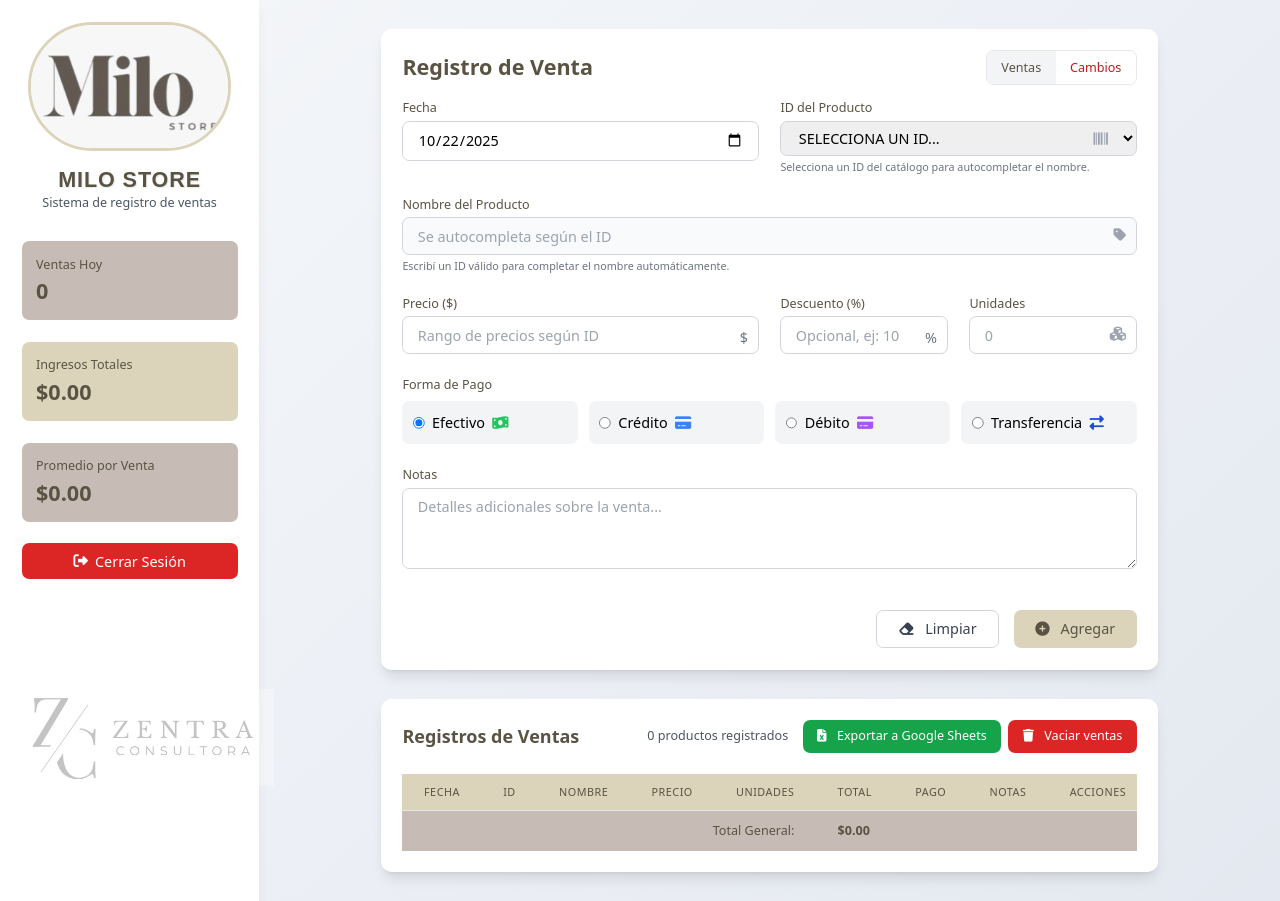
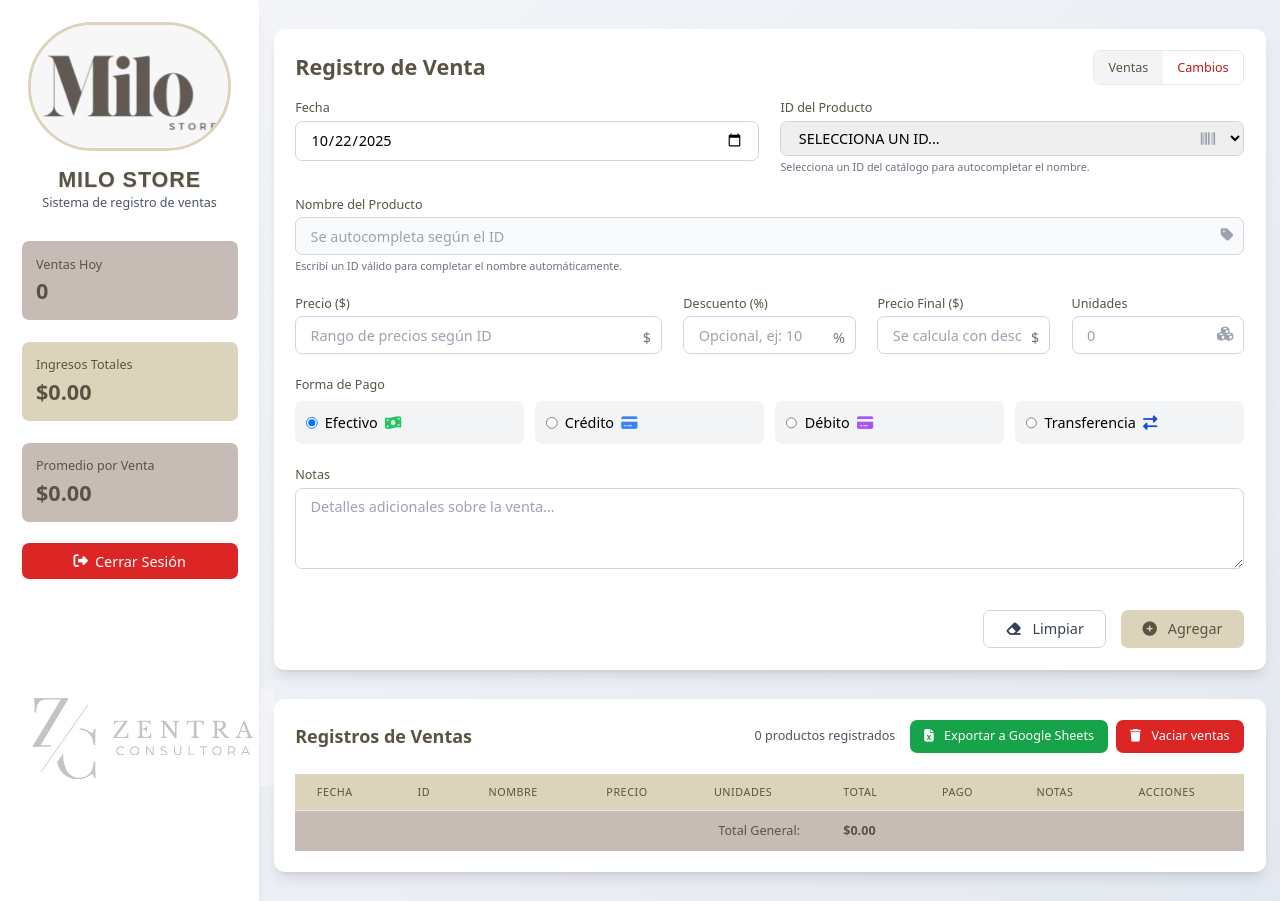
Before and after one commit to MaateoSuar/Milo-Py, a Flask app: page / in a window 1280 px wide. Run offline with Flask 3, Linux system fonts and the light colour scheme; a user stored in the database is signed in; some libraries are stand-ins or nearby versions.

Commit message:
Precio Final con Descuento, Imput en registro de ventas

```diff
--- a/static/app.js
+++ b/static/app.js
@@ -15,6 +15,7 @@ document.addEventListener('DOMContentLoaded', () => {
     const inputNombre = document.getElementById('nombre');
     const inputPrecio = document.getElementById('precio');
     const inputUnidades = document.getElementById('unidades');
+    const inputPrecioFinal = document.getElementById('precioFinal');
     const inputPago = document.querySelector('input[name="pago"]:checked');
     const inputNotas = document.getElementById('notas');
     const fechaField = document.getElementById('fecha');
@@ -29,6 +30,7 @@ document.addEventListener('DOMContentLoaded', () => {
     const descuentoGroup = document.getElementById('descuentoGroup');
     const precioGroup = document.getElementById('precioGroup');
     const unidadesGroup = document.getElementById('unidadesGroup');
+    const precioFinalGroup = document.getElementById('precioFinalGroup');
     // Tabs y tarjeta
     const tabVenta = document.getElementById('tabVenta');
     const tabCambio = document.getElementById('tabCambio');
@@ -37,6 +39,7 @@ document.addEventListener('DOMContentLoaded', () => {
 
     // Estado de pestaña actual
     let isCambio = false;
+    let precioFinalTouched = false; // si el usuario editó manualmente precioFinal
 
     const NOTAS_PLACEHOLDER_VENTA = 'Detalles adicionales sobre la venta...';
     const NOTAS_PLACEHOLDER_CAMBIO = 'CAMBIO - ';
@@ -57,9 +60,18 @@ document.addEventListener('DOMContentLoaded', () => {
             if (inputNotas && (!inputNotas.value || !inputNotas.value.startsWith(NOTAS_PLACEHOLDER_CAMBIO))) {
                 inputNotas.value = NOTAS_PLACEHOLDER_CAMBIO;
             }
-            // Ocultar descuento en Cambios y limpiar su valor
+            // Ocultar descuento y precio final en Cambios y limpiar su valor
             if (descuentoGroup) descuentoGroup.classList.add('hidden');
             if (inputDescuento) inputDescuento.value = '';
+            if (precioFinalGroup) precioFinalGroup.classList.add('hidden');
+            // En Cambios: precioFinal = precio (si no fue tocado manualmente)
+            if (!precioFinalTouched) {
+                if (inputPrecio && inputPrecio.value !== '') {
+                    inputPrecioFinal.value = inputPrecio.value;
+                } else {
+                    inputPrecioFinal.value = '';
+                }
+            }
             // Layout: precio más grande y unidades a la derecha
             if (precioGroup) {
                 precioGroup.classList.remove('md:col-span-2');
@@ -82,8 +94,11 @@ document.addEventListener('DOMContentLoaded', () => {
             if (inputNotas && inputNotas.value === NOTAS_PLACEHOLDER_CAMBIO) {
                 inputNotas.value = '';
             }
-            // Mostrar descuento en Ventas
+            // Mostrar descuento y precio final en Ventas
             if (descuentoGroup) descuentoGroup.classList.remove('hidden');
+            if (precioFinalGroup) precioFinalGroup.classList.remove('hidden');
+            // Recalcular precio final a partir de descuento si no fue tocado manual
+            recalcularPrecioFinalSiAuto();
             // Layout: precio normal y unidades sin alineación forzada
             if (precioGroup) {
                 precioGroup.classList.remove('md:col-span-3');
@@ -114,6 +129,11 @@ document.addEventListener('DOMContentLoaded', () => {
     addBtn.addEventListener('click', handleSubmit);
     resetBtn.addEventListener('click', resetForm);
     exportBtn.addEventListener('click', exportarExcel);
+
+    // Recalcular Precio Final en tiempo real si no fue editado manualmente
+    if (inputPrecio) inputPrecio.addEventListener('input', () => { precioFinalTouched = false; recalcularPrecioFinalSiAuto(); });
+    if (inputDescuento) inputDescuento.addEventListener('input', () => { if (!isCambio) { precioFinalTouched = false; recalcularPrecioFinalSiAuto(); } });
+    if (inputPrecioFinal) inputPrecioFinal.addEventListener('input', () => { precioFinalTouched = true; });
 
     // Evento para el dropdown de IDs
     inputID.addEventListener('change', function() {
@@ -345,6 +365,8 @@ document.addEventListener('DOMContentLoaded', () => {
         }
         inputNombre.value = '';
         if (inputDescuento) inputDescuento.value = '';
+        if (inputPrecioFinal) inputPrecioFinal.value = '';
+        precioFinalTouched = false;
         editIndex = null;
         setHelper('Formulario limpiado. Selecciona un ID del catálogo.', true);
         inputID.focus();
@@ -446,19 +468,34 @@ document.addEventListener('DOMContentLoaded', () => {
 
         let precio = parseFloat(precioValue);
         let unidades = parseInt(unidadesValue);
-        // Aplicar descuento (%) SOLO en Ventas
-        if (!isCambio) {
-            let descuentoPct = 0;
+        // Determinar precio unitario final a enviar: usar Precio Final si está, si no calcular a partir de descuento
+        let precioFinalUnit = null;
+        const descuentoPct = (() => {
+            if (isCambio) return 0;
             if (inputDescuento && inputDescuento.value !== '') {
                 const d = parseFloat(inputDescuento.value);
-                if (!isNaN(d) && isFinite(d)) {
-                    descuentoPct = Math.min(100, Math.max(0, d));
-                }
+                if (!isNaN(d) && isFinite(d)) return Math.min(100, Math.max(0, d));
             }
-            if (!isNaN(precio) && isFinite(precio) && descuentoPct > 0) {
-                precio = +(precio * (1 - (descuentoPct / 100))).toFixed(2);
+            return 0;
+        })();
+
+        if (inputPrecioFinal && inputPrecioFinal.value !== '') {
+            const pf = parseFloat(inputPrecioFinal.value);
+            if (!isNaN(pf) && isFinite(pf)) {
+                precioFinalUnit = pf;
             }
         }
+        if (precioFinalUnit === null) {
+            if (!isNaN(precio) && isFinite(precio)) {
+                precioFinalUnit = +(precio * (1 - (descuentoPct / 100))).toFixed(2);
+            } else {
+                mostrarNotificacion('❌ El precio es inválido', 'error');
+                document.getElementById('precio').focus();
+                return;
+            }
+        }
+        // Usar precio final como precio unitario enviado al backend
+        precio = precioFinalUnit;
         if (isCambio) {
             unidades = -Math.abs(unidades);
         }
@@ -557,6 +594,10 @@ document.addEventListener('DOMContentLoaded', () => {
         document.getElementById('fecha').value = v.fecha;
         document.getElementById('id').value = v.id;
         document.getElementById('precio').value = v.precio;
+        if (inputPrecioFinal) {
+            inputPrecioFinal.value = v.precio; // el precio almacenado es el unitario final
+            precioFinalTouched = true;
+        }
         document.getElementById('unidades').value = v.unidades;
         document.querySelector(`input[name="pago"][value="${v.pago}"]`).checked = true;
         document.getElementById('notas').value = v.notas;
@@ -568,6 +609,25 @@ document.addEventListener('DOMContentLoaded', () => {
     function salirDeEdicion() {
         editIndex = null;
         addBtn.innerHTML = '<i class="fas fa-plus-circle mr-2"></i> Agregar';
+    }
+
+    // ======== PRECIO FINAL: Cálculo automático ========
+    function calcularPrecioFinalUnit() {
+        const precioVal = parseFloat(inputPrecio?.value || '');
+        if (isNaN(precioVal) || !isFinite(precioVal)) return '';
+        if (isCambio) return precioVal.toFixed(2);
+        const dStr = inputDescuento?.value || '';
+        const d = parseFloat(dStr);
+        const descuentoPct = (!isNaN(d) && isFinite(d)) ? Math.min(100, Math.max(0, d)) : 0;
+        const pf = +(precioVal * (1 - (descuentoPct / 100))).toFixed(2);
+        return pf.toFixed(2);
+    }
+
+    function recalcularPrecioFinalSiAuto() {
+        if (!inputPrecioFinal) return;
+        if (precioFinalTouched) return; // respetar edición manual
+        const val = calcularPrecioFinalUnit();
+        inputPrecioFinal.value = val;
     }
 
     // Variables para el modal de confirmación
--- a/templates/index.html
+++ b/templates/index.html
@@ -66,7 +66,7 @@
         </div>
     </div>
 
-    <div class="flex-1 container mx-auto px-4 py-8 max-w-4xl">
+    <div class="flex-1 container mx-auto px-4 py-8 max-w-7xl">
         <!-- Formulario -->
         <div id="ventaFormCard" class="bg-white rounded-xl shadow-lg overflow-hidden">
             <div class="p-6">
@@ -117,7 +117,7 @@
                         <p id="idHelper" class="mt-1 text-xs text-gray-500">Escribí un ID válido para completar el nombre automáticamente.</p>
                     </div>
 
-                    <div id="precioRow" class="grid grid-cols-1 md:grid-cols-4 gap-6">
+                    <div id="precioRow" class="grid grid-cols-1 md:grid-cols-5 gap-6">
                         <!-- Precio -->
                         <div id="precioGroup" class="md:col-span-2">
                             <label for="precio" class="block text-sm font-medium primary-text mb-1">Precio ($)</label>
@@ -137,6 +137,17 @@
                                     class="w-full px-4 py-2 border border-gray-300 rounded-lg input-focus focus:outline-none"
                                     placeholder="Opcional, ej: 10">
                                 <span class="absolute right-3 top-3 text-gray-500">%</span>
+                            </div>
+                        </div>
+
+                        <!-- Precio Final ($) -->
+                        <div id="precioFinalGroup">
+                            <label for="precioFinal" class="block text-sm font-medium primary-text mb-1">Precio Final ($)</label>
+                            <div class="relative">
+                                <input type="number" id="precioFinal" name="precioFinal" min="0" step="0.01"
+                                    class="w-full px-4 py-2 border border-gray-300 rounded-lg input-focus focus:outline-none"
+                                    placeholder="Se calcula con descuento, editable">
+                                <span class="absolute right-3 top-3 text-gray-500">$</span>
                             </div>
                         </div>
 
```
